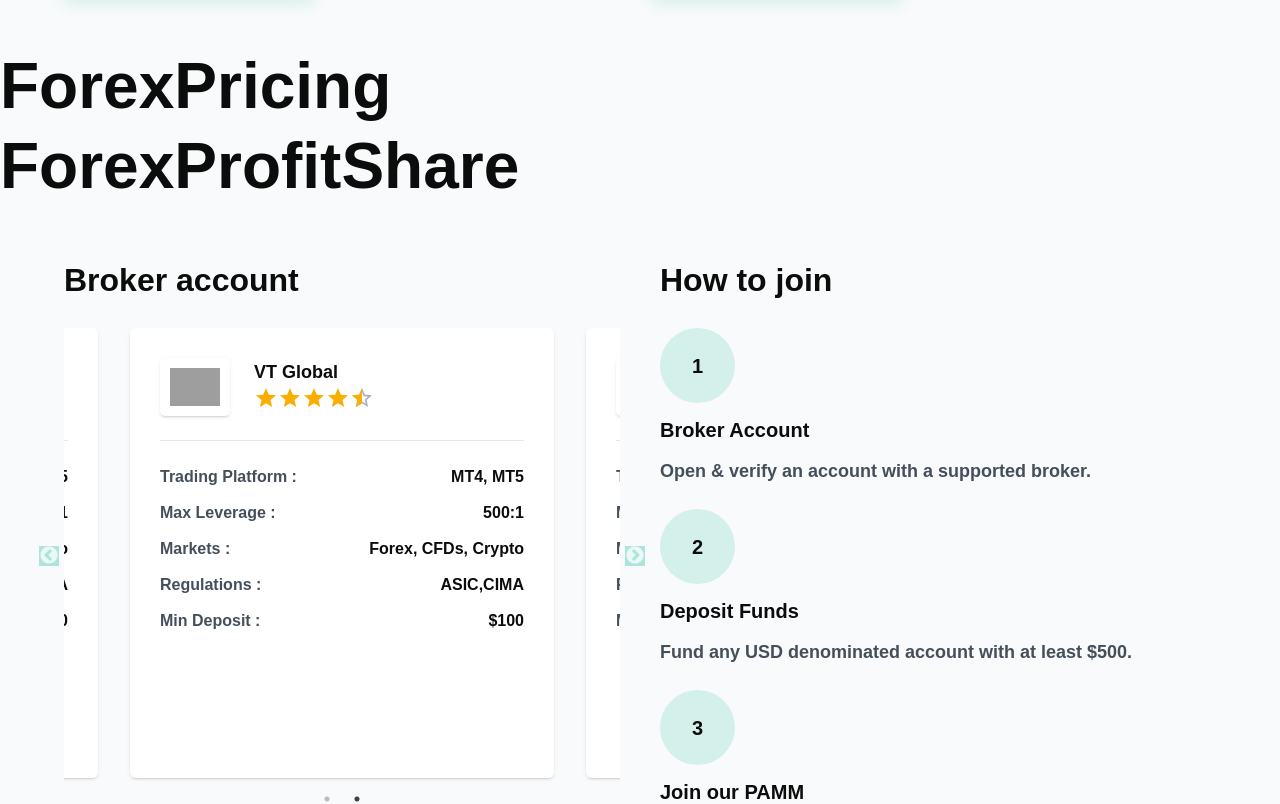
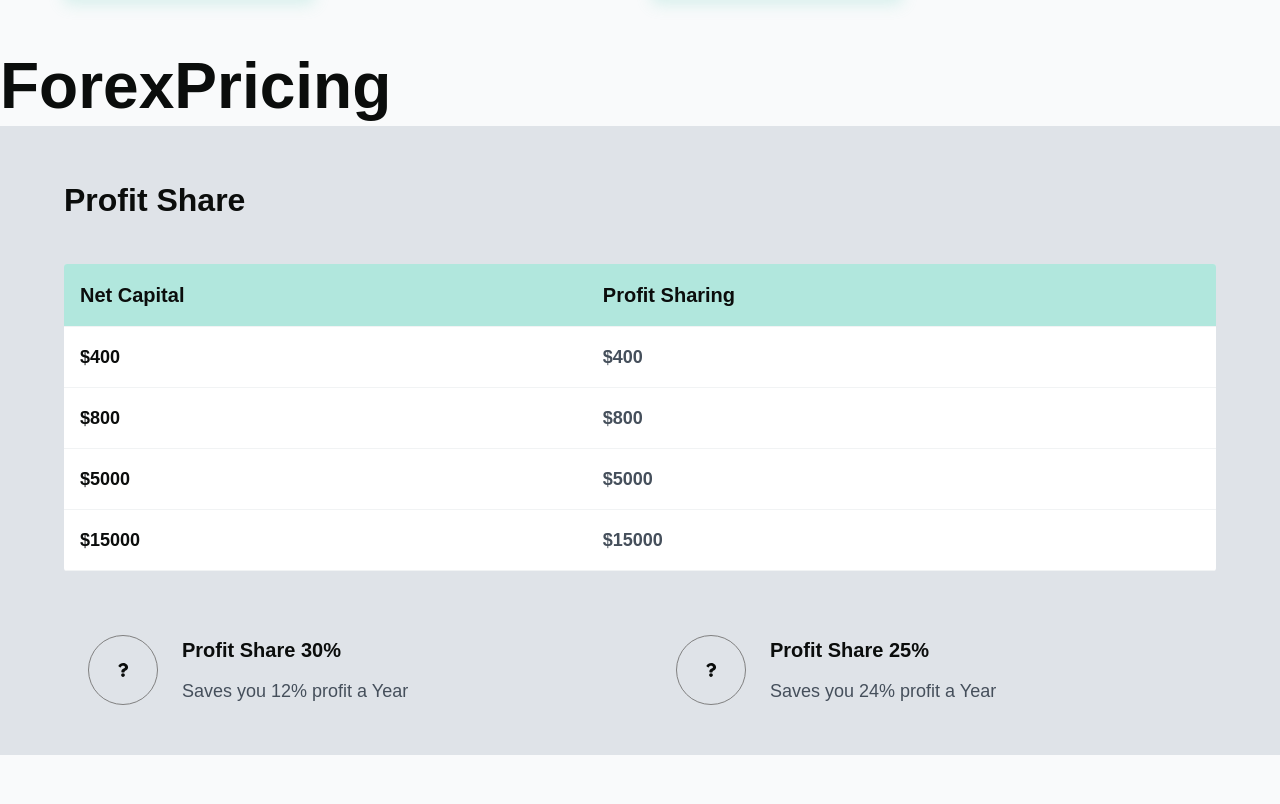
Before and after one commit to mutua-muvevi/henriot-landing, a React (Create React App) app: page /landing/investment-solutions/forex in a window 1280 px wide. Shown: the part 2880-3684 px from the top of the page. Built offline with nearby package versions, Linux system fonts and the light colour scheme; grey boxes are pictures that could not be loaded.

Commit message:
profit shares

```diff
--- a/src/pages/investment/forex/info.js
+++ b/src/pages/investment/forex/info.js
@@ -2273,11 +2273,12 @@
 		}
 	},
 	profitShare: {
-		table: [
-			{
-				key: "Net Capital",
-				value: "Profit Sharing"
-			},
+		table: {
+			head: [
+				"Net Capital",
+				"Profit Sharing",
+			],
+			body: [
 				{
 					key: "$400",
 					value: "35%"
@@ -2295,6 +2296,7 @@
 					value: "20%"
 				},
 			],
+		},
 		additionalContent: [
 			{
 				icon: <FaQuestion style={styledIcon}/>,
--- a/src/pages/investment/forex/sections/brokerAccount.js
+++ b/src/pages/investment/forex/sections/brokerAccount.js
@@ -152,7 +152,7 @@
 
 	return (
 		<StyledWrapper>
-			<Container maxWith="lg">
+			<Container maxWidth="lg">
 				<Stack direction="column" spacing={5}>
 					<div>
 						<StyledGrid container spacing={5}>
--- a/src/pages/investment/forex/sections/profitShare.js
+++ b/src/pages/investment/forex/sections/profitShare.js
@@ -1,14 +1,109 @@
-import { Box, Typography } from "@mui/material";
+import { Box, Container, Grid, Stack, Typography,Table, TableBody, TableCell, TableContainer, TableHead, TableRow, Paper } from "@mui/material";
 import { styled } from "@mui/system";
+import { makeStyles } from "@mui/styles";
+import { useTheme } from "@emotion/react";
 
 const StyledWrapper = styled(Box)(({ theme }) => ({
+	paddingTop: "50px",
+	paddingBottom: "50px",
+	minHeight: "60vh",
+	display: "flex",
+	flexDirection: "column",
+	justifyContent: "center",
+	backgroundColor: theme.palette.background.neutral
+}));
 
-}))
+const TableHeadCell = styled(TableCell)(({ theme }) => ({
+	backgroundColor: theme.palette.primary.halfOpacity,
+}));
 
-const ForexProfitShare = () => {
+const StyledIconBox = styled(Box)(({ theme }) => ({
+	border: "1px solid grey",
+	borderRadius: "50%",
+	padding: "10px",
+	width: "70px",
+	height: "70px",
+	display: "flex",
+	flexDirection: "column",
+	justifyContent: "center",
+	alignItems: "center"
+}));
+
+const ForexProfitShare = ({profitShare}) => {
+
+
+
 	return (
 		<StyledWrapper>
-			<Typography variant="h1">ForexProfitShare</Typography>
+			<Container maxWidth="lg">
+				<Stack direction="column" spacing={5}>
+					<Typography variant="h3" color="text.primary">
+						Profit Share
+					</Typography>
+
+					<TableContainer component={Paper}>
+						<Table>
+							<TableHead>
+								<TableRow>
+									{
+										profitShare.table.head.map((el, i) => (
+											<TableHeadCell>
+												<Typography key={i} variant="h5" color="text.primary">
+													{el}
+												</Typography>
+											</TableHeadCell>
+										))
+									}
+								</TableRow>
+							</TableHead>
+
+							<TableBody>
+								{profitShare.table.body.map((row, index) => (
+									<TableRow key={index}>
+										<TableCell>
+											<Typography variant="h6" color="text.primary">
+												{row.key}
+											</Typography>
+										</TableCell>
+										<TableCell>
+											<Typography variant="h6" color="text.secondary">
+												{row.key}
+											</Typography>
+										</TableCell>
+									</TableRow>
+								))}
+							</TableBody>
+						</Table>
+					</TableContainer>
+
+					{
+						<Grid container spacing={3}>
+							{
+								profitShare.additionalContent.map((el, i) => (
+									<Grid item xs={12} sm={12} md={12} lg={6} xl={6}>
+										<Stack direction="row" spacing={3}>
+											<div>
+												<StyledIconBox>
+													{el.icon}
+												</StyledIconBox>
+											</div>
+
+											<Stack direction="column" spacing={1.5}>
+												<Typography variant="h5" color="text.primary">
+													{el.title}
+												</Typography>
+												<Typography variant="h6" color="text.secondary" style={{fontWeight:500}}>
+													{el.caption}
+												</Typography>
+											</Stack>
+										</Stack>
+									</Grid>
+								))
+							}
+						</Grid>
+					}
+				</Stack>
+			</Container>
 		</StyledWrapper>
 	)
 }
```
Lines whose indentation alone changed are shown as unchanged.
